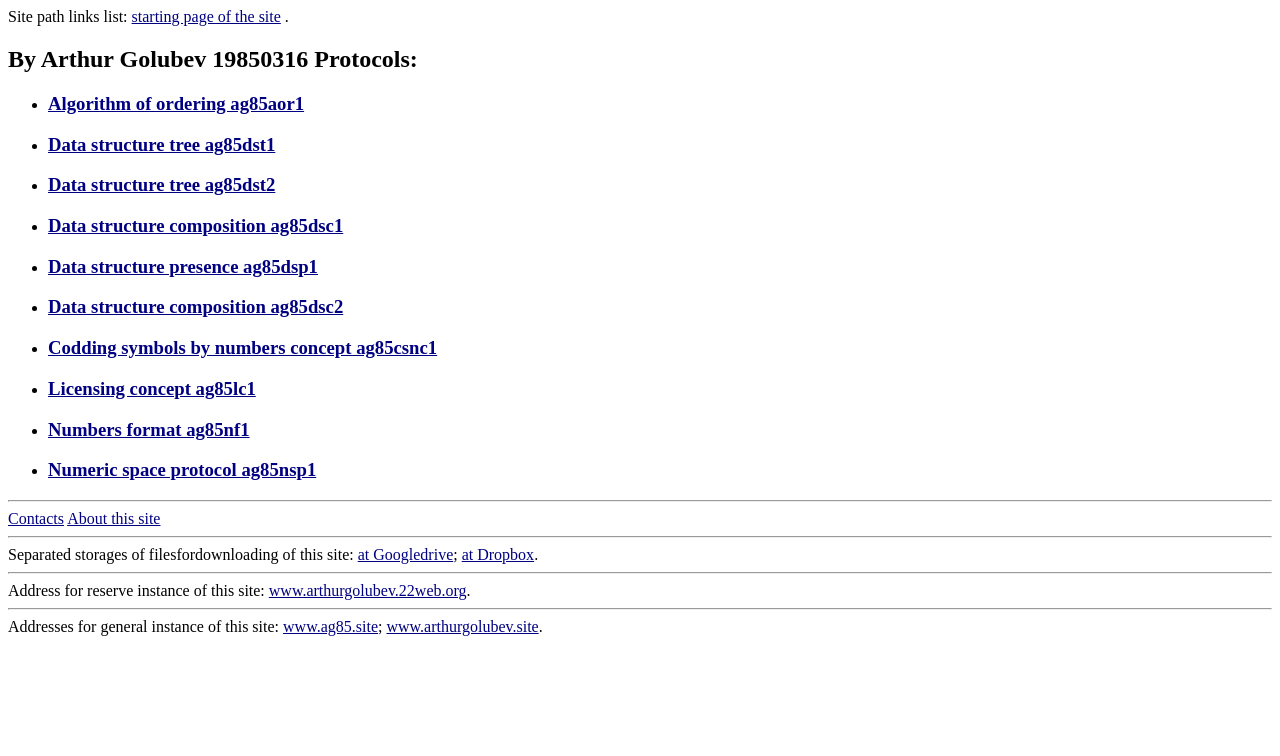
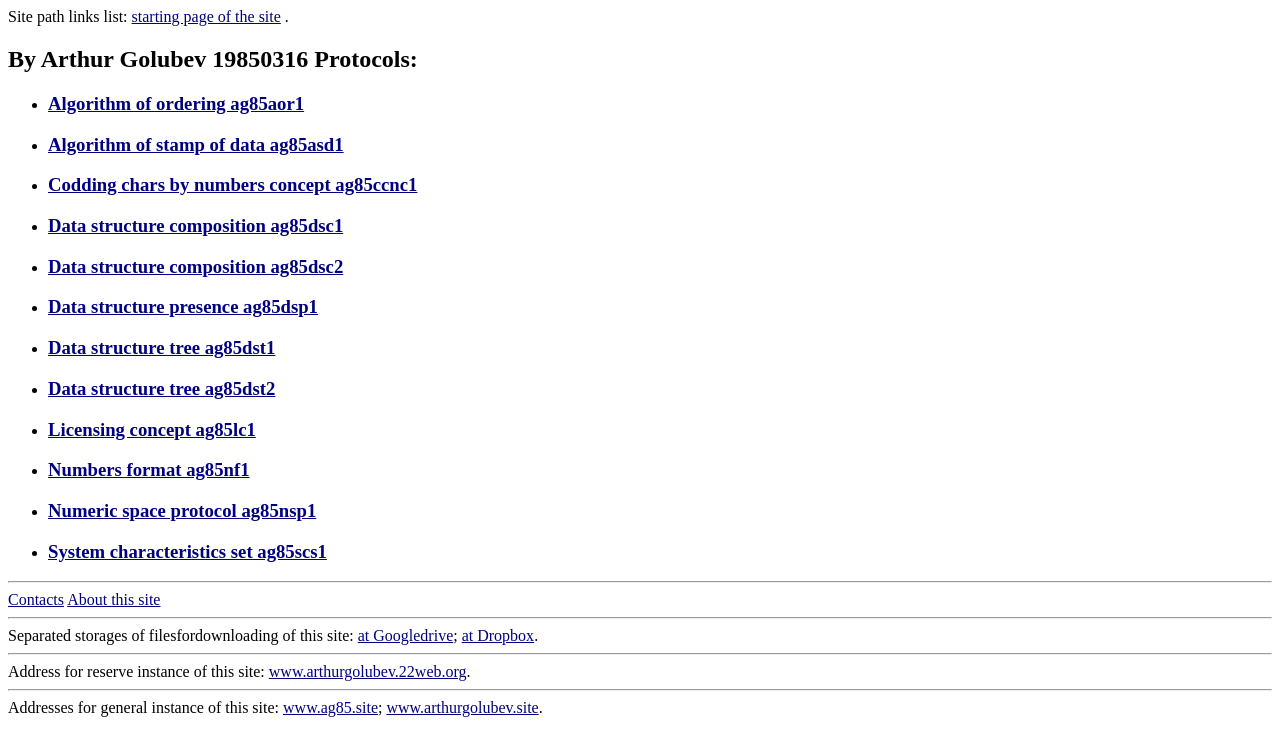
Before and after one commit to RoundTable-Center/www_Round-Table_Center, a plain HTML site: page protocols.htm in a window 1280 px wide. Drawn offline with Linux system fonts and the light colour scheme.

Commit message:
Add files via upload

```diff
--- a/protocols.htm
+++ b/protocols.htm
@@ -15,7 +15,7 @@
     "/>
     <title>Protocols by Arthur Golubev 19850316</title>
     <meta name="description" content="By Arthur Golubev 19850316 (ArthurGolubev19850316) protocols."/>
-    <meta name="changed" content="2025-08-07T22:00:00+03:00"/>
+    <meta name="changed" content="2025-08-14T17:30:00+03:00"/>
   </head>
   <body lang="en-US" link="#000080" vlink="#800000" dir="ltr">
     <header>
@@ -26,15 +26,17 @@
     <h2>By Arthur Golubev 19850316 Protocols:</h2>
     <ul>
       <li><h3><a target="_blank" href="protocols/algorithmorderingag85aor1.htm">Algorithm of ordering ag85aor1</a></h3></li>
+      <li><h3><a target="_blank" href="protocols/ag85asd1.htm">Algorithm of stamp of data ag85asd1</a></h3></li>
+      <li><h3><a target="_blank" href="protocols/ag85ccnc1.htm">Codding chars by numbers concept ag85ccnc1</a></h3></li>
+      <li><h3><a target="_blank" href="protocols/ag85dsc1.htm">Data structure composition ag85dsc1</a></h3></li>
+      <li><h3><a target="_blank" href="protocols/ag85dsc2.htm">Data structure composition ag85dsc2</a></h3></li>
+      <li><h3><a target="_blank" href="protocols/ag85dsp1.htm">Data structure presence ag85dsp1</a></h3></li>
       <li><h3><a target="_blank" href="protocols/ag85dst1.htm">Data structure tree ag85dst1</a></h3></li>
       <li><h3><a target="_blank" href="protocols/ag85dst2.htm">Data structure tree ag85dst2</a></h3></li>
-      <li><h3><a target="_blank" href="protocols/ag85dsc1.htm">Data structure composition ag85dsc1</a></h3></li>
-      <li><h3><a target="_blank" href="protocols/ag85dsp1.htm">Data structure presence ag85dsp1</a></h3></li>
-      <li><h3><a target="_blank" href="protocols/ag85dsc2.htm">Data structure composition ag85dsc2</a></h3></li>
-      <li><h3><a target="_blank" href="protocols/coddingsymbolsbynumbersconceptag85csnc1.htm">Codding symbols by numbers concept ag85csnc1</a></h3></li>
       <li><h3><a target="_blank" href="protocols/licensingconceptag85lc1.htm">Licensing concept ag85lc1</a></h3></li>
       <li><h3><a target="_blank" href="protocols/numbersformatag85nf1.htm">Numbers format ag85nf1</a></h3></li>
       <li><h3><a target="_blank" href="protocols/numericspaceprotocolag85nsp1.htm">Numeric space protocol ag85nsp1</a></h3></li>
+      <li><h3><a target="_blank" href="protocols/ag85scs1.htm">System characteristics set ag85scs1</a></h3></li>
     </ul>
     <footer>
 	    <hr/>
```
